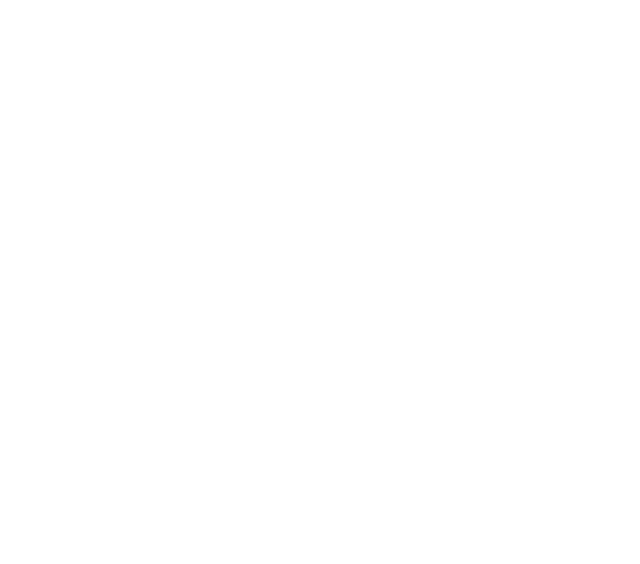
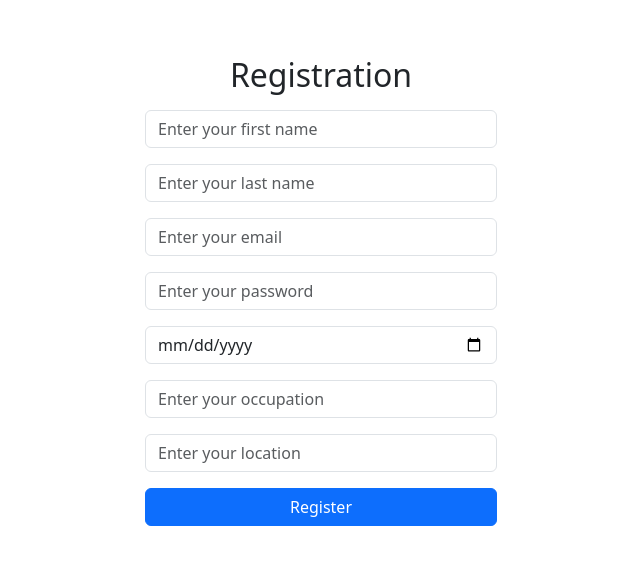
Before and after one commit to aarpm433/m9, a React (Vite) app in the folder MERN_CodeBloggs_ForFrontend/MERN_CodeBloggs_ForFrontend/client/: page /register in a window 1280 px wide. Before the commit this address had no page. Shown: the top 564 px of the page, without its empty margins (319-959 px from the left). Built offline with nearby package versions, Linux system fonts and the light colour scheme.

Commit message:
register added

```diff
--- a/MERN_CodeBloggs_ForFrontend/MERN_CodeBloggs_ForFrontend/client/src/components/Login.jsx
+++ b/MERN_CodeBloggs_ForFrontend/MERN_CodeBloggs_ForFrontend/client/src/components/Login.jsx
@@ -38,11 +38,12 @@
     e.preventDefault();
     try {
       // Login
-      const loginRes = await fetch("/session/login", {
+      const loginRes = await fetch("http://localhost:5050/session/login", {
         method: "POST",
         headers: { "Content-Type": "application/json" },
         body: JSON.stringify(form),
       });
+
       const loginData = await loginRes.json();
       if (!loginRes.ok) {
         setError(loginData.error || "Login failed");
@@ -50,7 +51,7 @@
       }
 
       // Create session
-      const sessionRes = await fetch(`/session/${loginData.id}`, {
+      const sessionRes = await fetch(`http://localhost:5050/session/${loginData.id}`, {
         method: "POST",
       });
       const sessionData = await sessionRes.json();
@@ -71,10 +72,9 @@
 
   return (
     <form onSubmit={handleSubmit} className="p-4 mx-auto" style={{ maxWidth: "400px" }}>
-      <h2 className="mb">Login</h2>
+      <h2 className="mb-3">Login</h2>
 
-      <div className="mb">
-        <label htmlFor="email" className="form-label"></label>
+      <div className="mb-3">
         <input
           type="email"
           id="email"
@@ -87,8 +87,7 @@
         />
       </div>
 
-      <div className="mb">
-        <label htmlFor="password" className="form-label"></label>
+      <div className="mb-3">
         <input
           type="password"
           id="password"
--- /dev/null
+++ b/MERN_CodeBloggs_ForFrontend/MERN_CodeBloggs_ForFrontend/client/src/components/Register.jsx
@@ -0,0 +1,145 @@
+import React, { useState } from "react";
+import { useNavigate } from "react-router-dom";
+import { Alert } from "react-bootstrap";
+
+export default function Register() {
+  const [form, setForm] = useState({
+    firstname: "",
+    lastname: "",
+    email: "",
+    password: "",
+    birthday: "",
+    occupation: "",
+    location: "",
+  });
+
+  const [error, setError] = useState("");
+  const navigate = useNavigate();
+
+  // update form on input change
+  const handleChange = (e) => {
+    setForm({ ...form, [e.target.name]: e.target.value });
+    setError("");
+  };
+
+  // submit form to backend
+  const handleSubmit = async (e) => {
+    e.preventDefault();
+    try {
+        const res = await fetch("http://localhost:5050/user/register", {
+        method: "POST",
+        headers: { "Content-Type": "application/json" },
+        body: JSON.stringify(form),
+        });
+
+
+      const data = await res.json();
+
+      if (!res.ok) {
+        setError(data.error || "Registration failed");
+        return;
+      }
+
+      // success → redirect to login
+      navigate("/login");
+    } catch (err) {
+      console.error(err);
+      setError("Server error. Please try again.");
+    }
+  };
+
+
+  return (
+    <form onSubmit={handleSubmit} className="p-4 mx-auto" style={{ maxWidth: "400px" }}>
+      <h2 className="mb-3">Registration</h2>
+
+    <div className="mb-3">
+        <input
+          type="text"
+          id="first_name"
+          name="first_name"
+          value={form.first_name}
+          onChange={handleChange}
+          className="form-control"
+          placeholder="Enter your first name"
+          required
+        />
+    </div>
+    <div className="mb-3">
+        <input
+          type="text"
+          id="last_name"
+          name="last_name"
+          value={form.last_name}
+          onChange={handleChange}
+          className="form-control"
+          placeholder="Enter your last name"
+          required
+        />
+    </div>
+      <div className="mb-3">
+        <input
+          type="email"
+          id="email"
+          name="email"
+          value={form.email}
+          onChange={handleChange}
+          className="form-control"
+          placeholder="Enter your email"
+          required
+        />
+      </div>
+      <div className="mb-3">
+        <input
+          type="password"
+          id="password"
+          name="password"
+          value={form.password}
+          onChange={handleChange}
+          className="form-control"
+          placeholder="Enter your password"
+          required
+        />
+      </div>
+    <div className="mb-3">
+        <input
+          type="date"
+          id="birthday"
+          name="birthday"
+          value={form.birthday}
+          onChange={handleChange}
+          className="form-control"
+          placeholder="Enter your birthday"
+          required
+        />
+    </div>
+    <div className="mb-3">
+        <input
+          type="text"
+          id="occupation"
+          name="occupation"
+          value={form.occupation}
+          onChange={handleChange}
+          className="form-control"
+          placeholder="Enter your occupation"
+          required
+        />
+    </div>
+    <div className="mb-3">
+        <input
+          type="text"
+          id="location"
+          name="location"
+          value={form.location}
+          onChange={handleChange}
+          className="form-control"
+          placeholder="Enter your location"
+          required
+        />
+    </div>
+      {error && <Alert variant="danger">{error}</Alert>}
+
+      <button type="submit" className="btn btn-primary w-100">Register</button>
+    </form>
+  );
+}
--- a/MERN_CodeBloggs_ForFrontend/MERN_CodeBloggs_ForFrontend/client/src/main.jsx
+++ b/MERN_CodeBloggs_ForFrontend/MERN_CodeBloggs_ForFrontend/client/src/main.jsx
@@ -5,6 +5,7 @@
 import App from './App.jsx';
 import Login from "./components/Login.jsx";
 import 'bootstrap/dist/css/bootstrap.min.css';
+import Register from './components/Register.jsx';
 
 createRoot(document.getElementById('root')).render(
   <StrictMode>
@@ -12,6 +13,7 @@
       <Routes>
         <Route path="/" element={<App />} />
         <Route path="/login" element={<Login />} />
+        <Route path="/register" element = {<Register />}/>
       </Routes>
     </BrowserRouter>
   </StrictMode>
```
